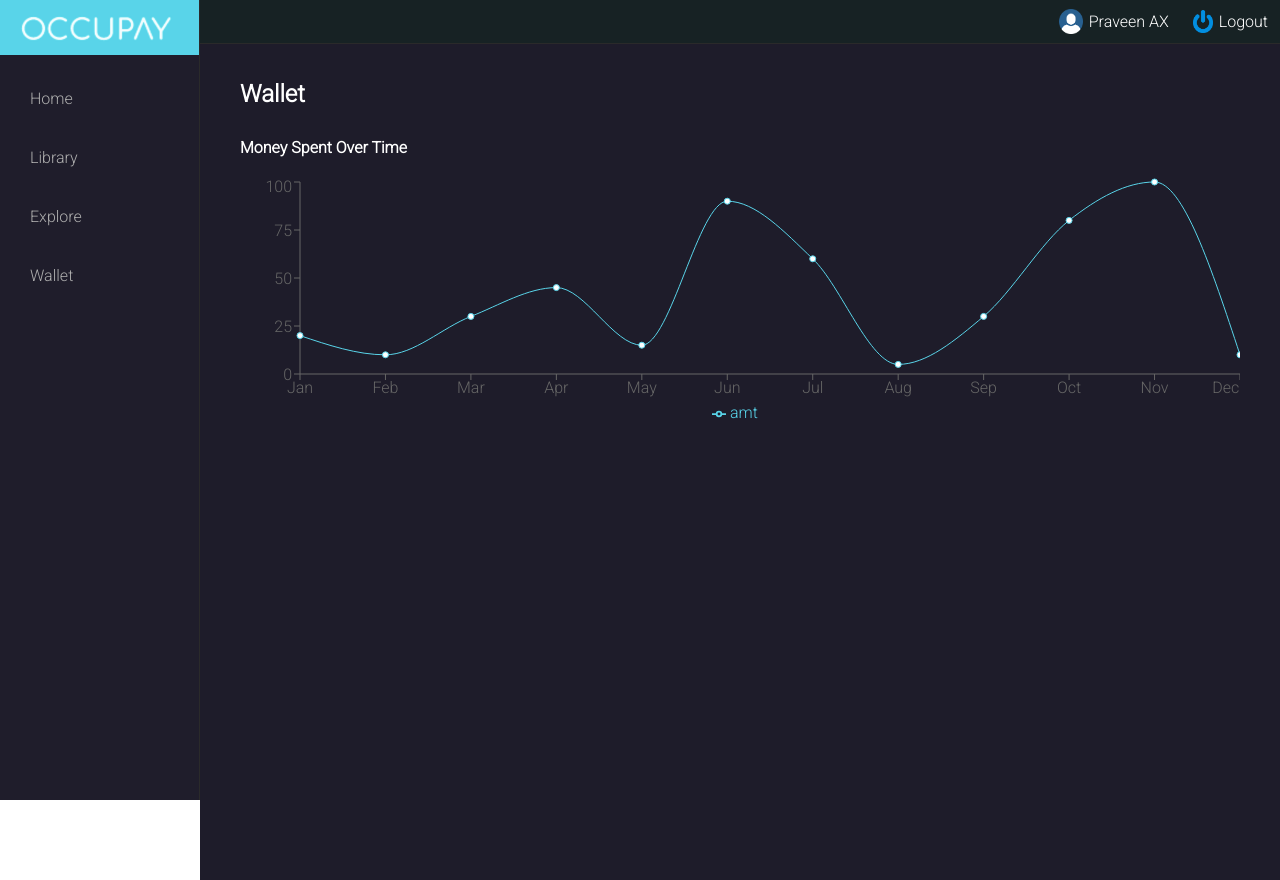
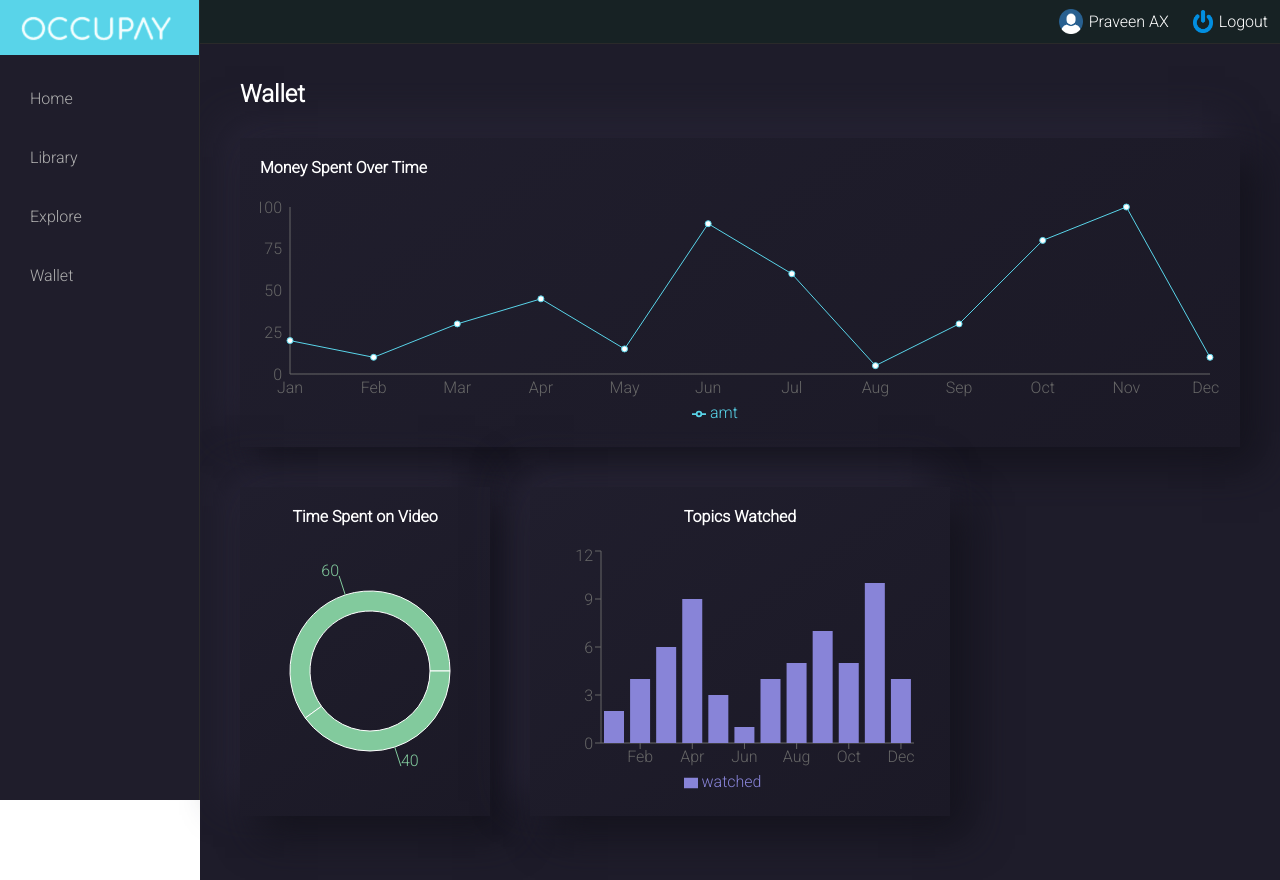
Before and after one commit to praveenax/RapydHack, a React (Create React App) app in the folder frontend/my-app/: page /wallet in a window 1280 px wide. Built offline with nearby package versions, Linux system fonts and the light colour scheme.

Commit message:
added charts for wallet page

```diff
--- /dev/null
+++ b/frontend/my-app/src/pages/Wallet/chartMockData.js
@@ -0,0 +1,109 @@
+export const lineChartData = [
+  {
+    name: "Jan",
+    amt: 20,
+  },
+  {
+    name: "Feb",
+    amt: 10,
+  },
+  {
+    name: "Mar",
+    amt: 30,
+  },
+  {
+    name: "Apr",
+    amt: 45,
+  },
+  {
+    name: "May",
+    amt: 15,
+  },
+  {
+    name: "Jun",
+    amt: 90,
+  },
+  {
+    name: "Jul",
+    amt: 60,
+  },
+  {
+    name: "Aug",
+    amt: 5,
+  },
+  {
+    name: "Sep",
+    amt: 30,
+  },
+  {
+    name: "Oct",
+    amt: 80,
+  },
+  {
+    name: "Nov",
+    amt: 100,
+  },
+  {
+    name: "Dec",
+    amt: 10,
+  },
+];
+
+export const piedata = [
+  { name: "Group A", value: 60 },
+  { name: "Group B", value: 40 },
+  // { name: "Group C", value: 20 },
+  // { name: "Group D", value: 200 },
+];
+// const COLORS = ["#0088FE", "#00C49F", "#FFBB28", "#FF8042"];
+
+export const topicsWatchedData = [
+  {
+    name: "Jan",
+    watched: 2,
+  },
+  {
+    name: "Feb",
+    watched: 4,
+  },
+  {
+    name: "Mar",
+    watched: 6,
+  },
+  {
+    name: "Apr",
+    watched: 9,
+  },
+  {
+    name: "May",
+    watched: 3,
+  },
+  {
+    name: "Jun",
+    watched: 1,
+  },
+  {
+    name: "Jul",
+    watched: 4,
+  },
+  {
+    name: "Aug",
+    watched: 5,
+  },
+  {
+    name: "Sep",
+    watched: 7,
+  },
+  {
+    name: "Oct",
+    watched: 5,
+  },
+  {
+    name: "Nov",
+    watched: 10,
+  },
+  {
+    name: "Dec",
+    watched: 4,
+  },
+];
--- a/frontend/my-app/src/pages/Wallet/index.js
+++ b/frontend/my-app/src/pages/Wallet/index.js
@@ -4,85 +4,79 @@ import {
   Line,
   XAxis,
   YAxis,
-  // CartesianGrid,
   Tooltip,
   Legend,
-  // ResponsiveContainer,
+  PieChart,
+  Pie,
+  ResponsiveContainer,
+  BarChart,
+  Bar,
 } from "recharts";
+import { lineChartData, piedata, topicsWatchedData } from "./chartMockData";
 import "./style.css";
 
-
-const lineChartData = [
-  {
-    name: "Jan",
-    amt: 20,
-  },
-  {
-    name: "Feb",
-    amt: 10,
-  },
-  {
-    name: "Mar",
-    amt: 30,
-  },
-  {
-    name: "Apr",
-    amt: 45,
-  },
-  {
-    name: "May",
-    amt: 15,
-  },
-  {
-    name: "Jun",
-    amt: 90,
-  },
-  {
-    name: "Jul",
-    amt: 60,
-  },
-  {
-    name: "Aug",
-    amt: 5,
-  },
-  {
-    name: "Sep",
-    amt: 30,
-  },
-  {
-    name: "Oct",
-    amt: 80,
-  },
-  {
-    name: "Nov",
-    amt: 100,
-  },
-  {
-    name: "Dec",
-    amt: 10,
-  },
-];
 
 const Wallet = () => {
   return (
     <div className="wallet-section">
       <h1>Wallet</h1>
-      <div className="w-full">
+      <div className="w-full mb-40 neumorphism">
         <h4>Money Spent Over Time </h4>
+        <ResponsiveContainer width="100%" height={230}>
           <LineChart
             width={1000}
             height={250}
             data={lineChartData}
-          margin={{ top: 5, right: 0, left: 0, bottom: 5 }}
+            margin={{ top: 10, right: 10, left: -30, bottom: 5 }}
+          >
+            <XAxis dataKey="name" tickLine={false} />
+            <YAxis tickLine={false} interval={0} />
+            <Tooltip />
+            <Legend />
+            <Line type="linear" dataKey="amt" stroke="#59D4E9" />
+          </LineChart>
+        </ResponsiveContainer>
+      </div>
+      <div className="flex">
+        <div className="time-spent-section neumorphism">
+          <h4>Time Spent on Video</h4>
+          <PieChart width={300} height={250}>
+            <Pie
+              data={piedata}
+              dataKey="value"
+              nameKey="name"
+              cx="150"
+              cy="50%"
+              innerRadius={60}
+              outerRadius={80}
+              fill="#82ca9d"
+              label
+            />
+          </PieChart>
+        </div>
+        <div className="watched-topics-section neumorphism">
+          <h4>Topics Watched</h4>
+          <ResponsiveContainer width="100%" height="100%">
+            <BarChart
+              width={530}
+              height={300}
+              data={topicsWatchedData}
+              margin={{
+                top: 5,
+                right: 30,
+                left: 5,
+                bottom: 5,
+              }}
             >
               <XAxis dataKey="name" />
               <YAxis />
-          <Tooltip />
+              <Tooltip wrapperClassName="custom-tooltip" />
               <Legend />
-          <Line type="monotone" dataKey="amt" stroke="#59D4E9" />
-        </LineChart>
+              <Bar dataKey="watched" fill="#8884d8" barSize={20} />
+            </BarChart>
+          </ResponsiveContainer>
         </div>
-      <div className=""></div>
+      </div>
     </div>
   );
 };
--- a/frontend/my-app/src/pages/Wallet/style.css
+++ b/frontend/my-app/src/pages/Wallet/style.css
@@ -1,12 +1,25 @@
 .wallet-section {
-    min-height: 100vh;
+  min-height: 100vh;
+  padding-bottom: 30px;
 }
 
 .wallet-section h1 {
-    margin-bottom: 30px;
+  margin-bottom: 30px;
 }
 .wallet-section h4 {
-    margin-bottom: 20px;
+  margin-bottom: 20px;
+}
+
+.mb-40 {
+  margin-bottom: 40px;
+}
+
+.neumorphism {
+  /* background: linear-gradient(145deg, #1b1926, #201e2d); */
+  background: linear-gradient(145deg, #201e2d, #1b1926);
+  /* box-shadow: 6px 4px 49px #14131d, -25px -25px 49px #282537; */
+  box-shadow: 19px 19px 38px #14131d, -15px -15px 38px #282537;
+  padding: 20px;
 }
 
 /* .recharts-wrapper,
@@ -15,6 +28,53 @@
     width: 100% !important;
 } */
 
+.time-spent-section {
+  width: 25%;
+  display: flex;
+  flex-direction: column;
+  align-items: center;
+  justify-content: center;
+  padding: 20px 6px;
+}
+
+.watched-topics-section {
+  width: 42%;
+  /* border: 1px solid #eee; */
+  display: flex;
+  align-items: center;
+  flex-direction: column;
+  justify-content: center;
+  margin-left: 40px;
+  padding: 20px 6px;
+}
+
+/* Custom Charts CSS */
 .recharts-tooltip-label {
-    display: none;
+  display: none;
 }
+
+.recharts-curve.recharts-tooltip-cursor {
+  stroke: transparent !important;
+}
+
+.recharts-default-tooltip {
+  background: transparent !important;
+  border: 0 !important;
+}
+
+.recharts-tooltip-item {
+  color: rgb(0 196 159);
+  font-weight: bold;
+}
+
+.watched-topics-section .custom-tooltip {
+  background-color: transparent;
+}
+
+.recharts-rectangle.recharts-tooltip-cursor {
+  fill: #393939 !important;
+}
+
+.watched-topics-section .recharts-tooltip-item {
+  color: #fff !important;
+}
```
Lines whose indentation alone changed are shown as unchanged.
